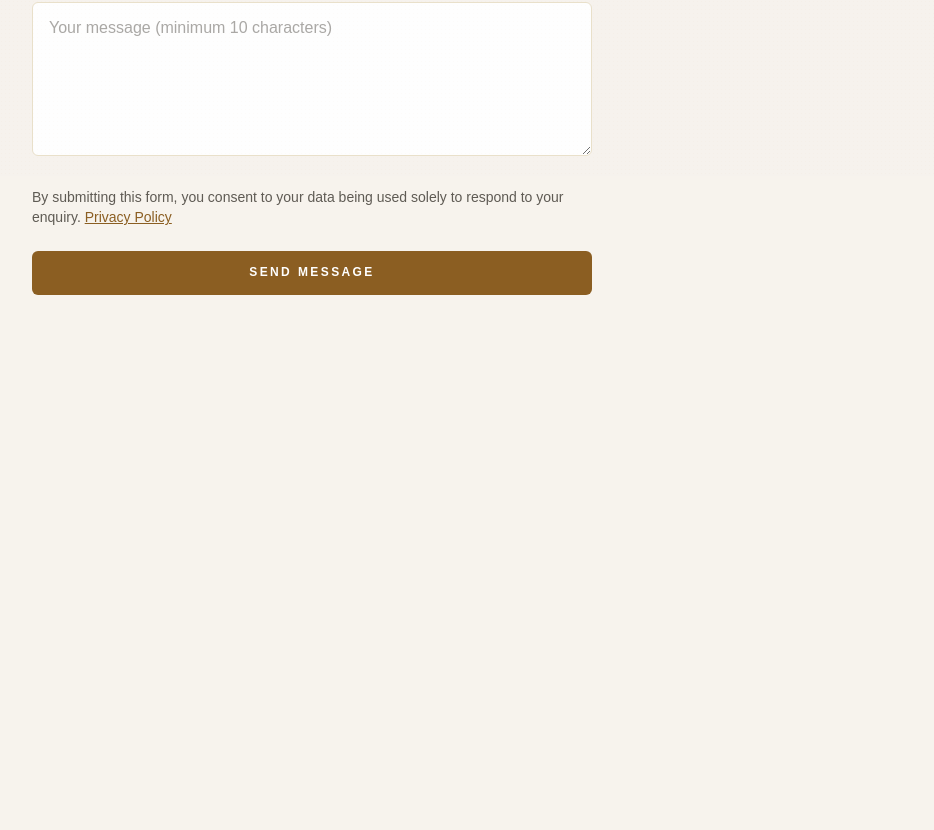
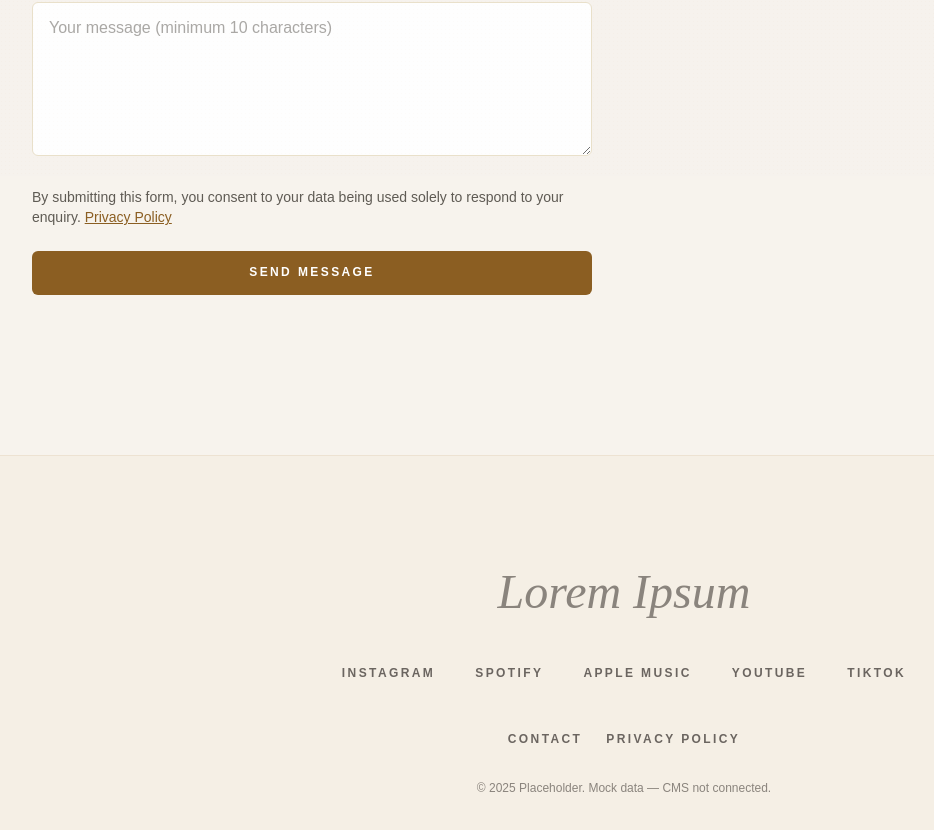
Before and after one commit to JamesWilliamsMusic/jameswilliams-web, a Next.js app: page /contact in a window 1280 px wide. Shown: the part 624-1454 px from the top of the page, without its empty margins (16-950 px from the left). Before the commit the page ends 1079 px from the top, so only its background shows below. Built offline with nearby package versions, Linux system fonts and the light colour scheme; no server answers.

Commit message:
feat: move footer to root layout with privacy policy link

```diff
--- a/src/app/layout.tsx
+++ b/src/app/layout.tsx
@@ -4,6 +4,7 @@ import { getSiteSettings } from '@/lib/webiny/api';
 import { resolveArtistName, resolveFavicon } from '@/lib/metadata/helpers';
 import { AuthProvider } from '@/components/auth/AuthGuard';
 import Navbar from '@/components/Navbar';
+import Footer from '@/components/Footer';
 import './globals.css';
 
 export async function generateMetadata(): Promise<Metadata> {
@@ -31,6 +32,7 @@ export default function RootLayout({ children }: { children: React.ReactNode })
         <AuthProvider>
           <Navbar />
           {children}
+          <Footer />
         </AuthProvider>
       </body>
     </html>
--- a/src/app/page.tsx
+++ b/src/app/page.tsx
@@ -3,20 +3,18 @@ import TourDates from '@/components/TourDates';
 import Music from '@/components/Music';
 import Merch from '@/components/Merch';
 import About from '@/components/About';
-import Footer from '@/components/Footer';
-import { getHero, getTourDates, getAlbums, getNewReleases, getMerch, getAbout, getSiteSettings } from '@/lib/webiny/api';
+import { getHero, getTourDates, getAlbums, getNewReleases, getMerch, getAbout } from '@/lib/webiny/api';
 
 export const dynamic = 'force-dynamic';
 
 export default async function Home() {
-  const [hero, tourDates, albums, newReleases, merch, about, settings] = await Promise.all([
+  const [hero, tourDates, albums, newReleases, merch, about] = await Promise.all([
     getHero(),
     getTourDates(),
     getAlbums(),
     getNewReleases(),
     getMerch(),
     getAbout(),
-    getSiteSettings(),
   ]);
 
   return (
@@ -26,7 +24,6 @@ export default async function Home() {
       {tourDates.length > 0 && <TourDates dates={tourDates} />}
       {(albums.length > 0 || newReleases.length > 0) && <Music albums={albums} newReleases={newReleases} />}
       <Merch items={merch} />
-      {settings && <Footer settings={settings} />}
     </main>
   );
 }
--- a/src/components/Footer.tsx
+++ b/src/components/Footer.tsx
@@ -1,8 +1,6 @@
+import Link from 'next/link';
 import type { SiteSettings } from '@/lib/webiny/types';
-
-interface FooterProps {
-  settings: SiteSettings;
-}
+import { getSiteSettings } from '@/lib/webiny/api';
 
 const socialLinks = [
   { key: 'instagramUrl', label: 'Instagram' },
@@ -12,10 +10,17 @@ const socialLinks = [
   { key: 'tiktokUrl', label: 'TikTok' },
 ] as const;
 
-export default function Footer({ settings }: FooterProps) {
-  const links = socialLinks.filter(
-    (link) => settings[link.key as keyof SiteSettings],
-  );
+export default async function Footer() {
+  let settings: SiteSettings | null = null;
+  try {
+    settings = await getSiteSettings();
+  } catch {
+    // CMS unreachable — render minimal footer
+  }
+
+  const links = settings
+    ? socialLinks.filter((link) => settings![link.key as keyof SiteSettings])
+    : [];
 
   return (
     <footer className="py-20 md:py-28 px-6 md:px-12 bg-[rgba(237,228,210,0.30)] border-t border-[rgba(168,113,42,0.10)]">
@@ -26,7 +31,7 @@ export default function Footer({ settings }: FooterProps) {
           style={{ fontStyle: 'italic' }}
           aria-hidden="true"
         >
-          {settings.artistName}
+          {settings?.artistName ?? 'James Williams'}
         </p>
 
         {/* Social Links */}
@@ -35,7 +40,7 @@ export default function Footer({ settings }: FooterProps) {
             {links.map((link) => (
               <a
                 key={link.key}
-                href={settings[link.key as keyof SiteSettings] as string}
+                href={settings![link.key as keyof SiteSettings] as string}
                 target="_blank"
                 rel="noopener noreferrer"
                 className="font-label text-[var(--color-text-muted)] hover:text-[var(--color-amber)] transition-all duration-300"
@@ -46,9 +51,25 @@ export default function Footer({ settings }: FooterProps) {
           </div>
         )}
 
+        {/* Footer Nav */}
+        <div className="flex items-center justify-center gap-6 mb-8">
+          <Link
+            href="/contact"
+            className="font-label text-sm text-[var(--color-text-muted)] hover:text-[var(--color-amber)] transition-all duration-300"
+          >
+            Contact
+          </Link>
+          <Link
+            href="/privacy"
+            className="font-label text-sm text-[var(--color-text-muted)] hover:text-[var(--color-amber)] transition-all duration-300"
+          >
+            Privacy Policy
+          </Link>
+        </div>
+
         {/* Copyright */}
         <p className="font-body text-xs text-[var(--color-text-subtle)]">
-          {settings.copyright}
+          {settings?.copyright ?? `© ${new Date().getFullYear()} James Williams. All rights reserved.`}
         </p>
       </div>
     </footer>
```
